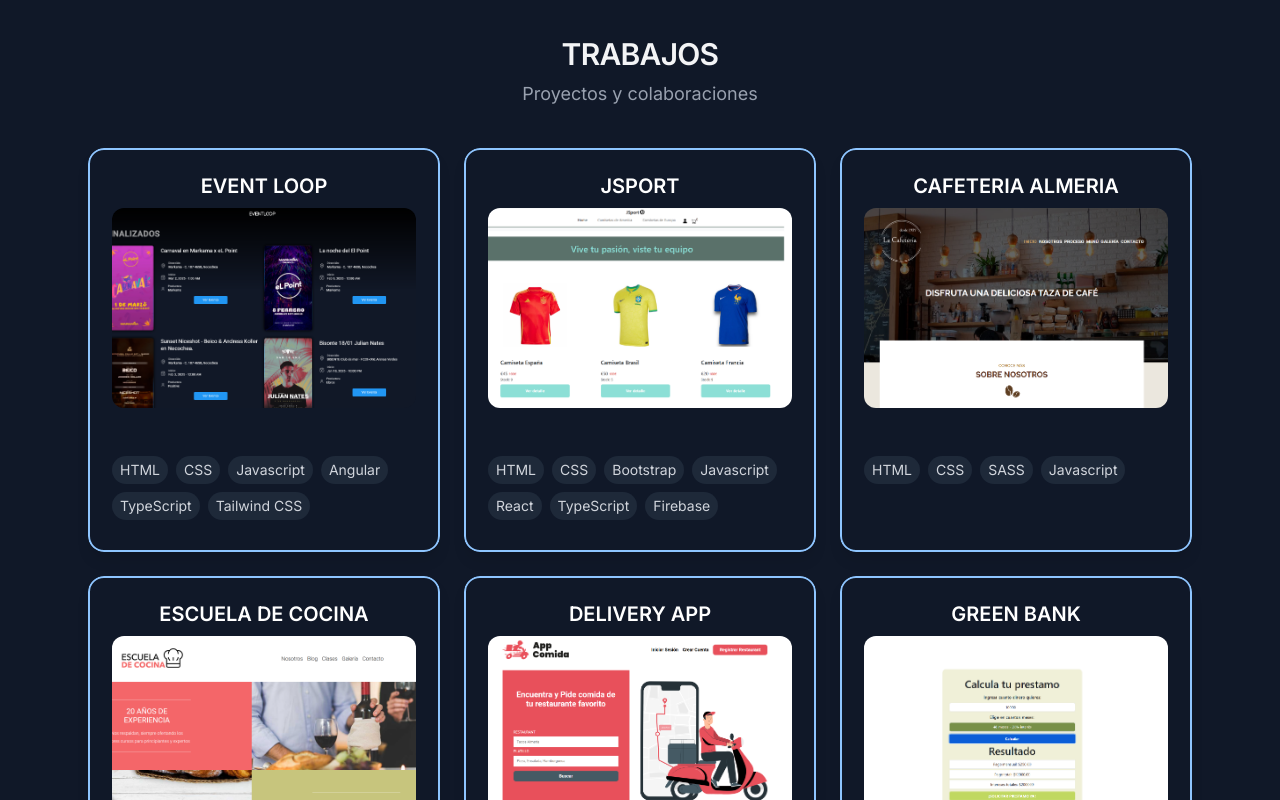
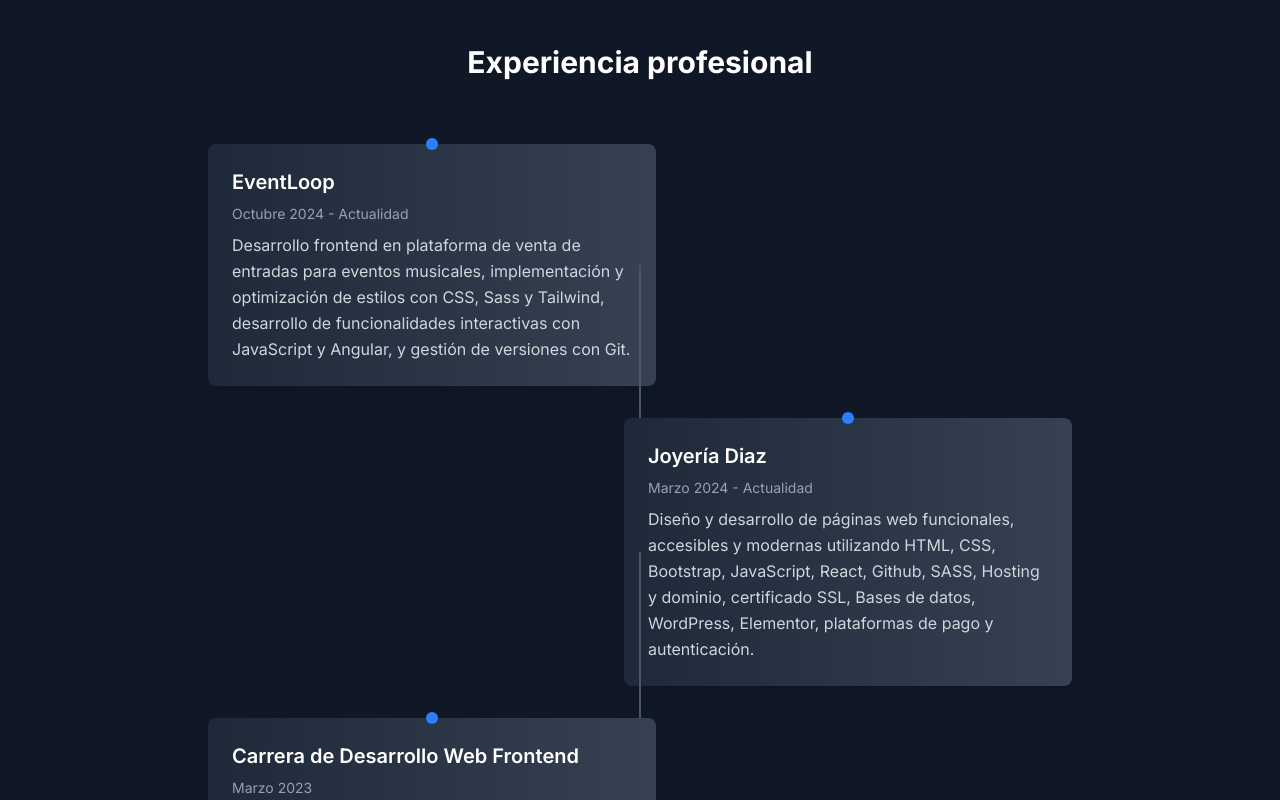
Before and after one commit to JulianSantanatoglia/portfolio, a Next.js app: page / in a window 1280 px wide. Shown: the part 1540-2340 px from the top of the page. Built offline with nearby package versions, Linux system fonts and the light colour scheme.

Commit message:
agregando timeline

```diff
--- /dev/null
+++ b/components/timeline.tsx
@@ -0,0 +1,38 @@
+// src/components/Timeline.tsx
+import React from 'react';
+import { itemsTimeline } from '../data';
+
+const Timeline: React.FC = () => {
+  return (
+    <div className="flex justify-center items-center min-h-screen to-black">
+      <div className="w-full max-w-4xl px-4 py-12">
+        <h2 className="text-3xl font-bold text-white text-center mb-8">
+          Experiencia profesional
+        </h2>
+        <div className="relative">
+          {itemsTimeline.map((item, index) => (
+            <div
+              key={index}
+              className={`mb-8 flex flex-col items-center opacity-0 transform translate-y-8 animate-fadeIn ${
+                index % 2 === 0 ? 'items-start' : 'items-end'
+              }`}
+              style={{ animationDelay: `${index * 0.2}s`, animationFillMode: 'forwards' }}
+            >
+              <div className="relative w-full max-w-md bg-gradient-to-r from-gray-800 to-gray-700 rounded-lg shadow-lg p-6 hover:shadow-2xl transition-shadow duration-300">
+                <div className="absolute w-3 h-3 rounded-full bg-blue-500 left-1/2 transform -translate-x-1/2 -top-1.5"></div>
+                <h3 className="text-xl font-semibold text-white mb-2">{item.title}</h3>
+                <p className="text-sm text-gray-400 mb-2">{item.date}</p>
+                <p className="text-gray-300">{item.description}</p>
+              </div>
+              {index < itemsTimeline.length - 1 && (
+                <div className="absolute w-0.5 bg-gray-600 h-full left-1/2 transform -translate-x-1/2 -translate-y-1/2 top-full"></div>
+              )}
+            </div>
+          ))}
+        </div>
+      </div>
+    </div>
+  );
+};
+
+export default Timeline;
--- a/data.tsx
+++ b/data.tsx
@@ -118,3 +118,27 @@
       link: "#contact",
     },
   ];
+
+
+  export const itemsTimeline = [
+    {
+      title: 'EventLoop',
+      date: 'Octubre 2024 - Actualidad',
+      description: 'Desarrollo frontend en plataforma de venta de entradas para eventos musicales, implementación y optimización de estilos con CSS, Sass y Tailwind, desarrollo de funcionalidades interactivas con JavaScript y Angular, y gestión de versiones con Git.',
+    },
+    {
+      title: 'Joyería Diaz',
+      date: 'Marzo 2024 - Actualidad',
+      description: 'Diseño y desarrollo de páginas web funcionales, accesibles y modernas utilizando HTML, CSS, Bootstrap, JavaScript, React, Github, SASS, Hosting y dominio, certificado SSL, Bases de datos, WordPress, Elementor, plataformas de pago y autenticación.',
+    },
+    {
+      title: 'Carrera de Desarrollo Web Frontend',
+      date: 'Marzo 2023',
+      description: 'Desarrollo web frontend con JavaScript y React: Creación de aplicaciones web interactivas y eficientes.',
+    },
+    {
+      title: 'RT & Embajador de Google',
+      date: 'Agosto 2021 - Actualidad',
+      description: 'Asesor comercial, control de objetivos y KPIs de tienda, logística, formación al nuevo personal sobre distintos software de tramitación y gestión de la tienda. Informar a los clientes sobre las nuevas funciones de las aplicaciones de Google y las actualizaciones del sistema operativo Android',
+    },
+  ]
--- /dev/null
+++ b/next-i18next.config.js
@@ -0,0 +1,7 @@
+// next-i18next.config.js
+module.exports = {
+    i18n: {
+      defaultLocale: 'es', // Idioma predeterminado
+      locales: ['es', 'en'], // Idiomas disponibles
+    },
+  };
--- a/src/app/globals.css
+++ b/src/app/globals.css
@@ -42,3 +42,19 @@
   height: 100vh;
   height: 100dvh;;
 }
+
+/* Agrega esto a tu archivo CSS o en tu Tailwind config */
+@keyframes fadeIn {
+  from {
+    opacity: 0;
+    transform: translateY(8px);
+  }
+  to {
+    opacity: 1;
+    transform: translateY(0);
+  }
+}
+
+.animate-fadeIn {
+  animation: fadeIn 0.5s ease-out;
+}
--- a/src/app/layout.tsx
+++ b/src/app/layout.tsx
@@ -16,6 +16,9 @@
 export const metadata: Metadata = {
   title: "Julian Santanatoglia - Frontend Web Developer",
   description: "Portfolio de Julian Santanatoglia, desarrollador web frontend",
+  // icons: {
+  //   icon: '/public/foto.jpg'
+  // },
 };
 
 export default function RootLayout({
@@ -24,7 +27,7 @@
   children: React.ReactNode;
 }>) {
   return (
-    <html lang="en" className="scroll-smooth">
+    <html lang="es" className="scroll-smooth">
       <body className={`${inter.variable} ${robotoMono.variable} bg-gray-900`}>
         <Header />
         {children}
--- a/src/app/page.tsx
+++ b/src/app/page.tsx
@@ -7,6 +7,7 @@
 import Navbar from "../../components/navbar";
 import ProjectCard from "../../components/ProjectCard";
 import Skills from "../../components/skills";
+import Timeline from "../../components/timeline";
 import TransitionPage from "../../components/transition-page";
 import { projects } from "../../data";
 
@@ -21,6 +22,7 @@
           <Introduction />
         </div>
         <Skills />
+        <Timeline />
         <div id="portfolio" className="text-center mb-10 pt-10">
           <h2 className="text-3xl font-semibold tracking-tight uppercase text-gray-100 mb-2">
             Trabajos
```
Also changed, not shown: package.json (+9 -3 lines), 1 other file (tests, documents, lock files or other folders).
